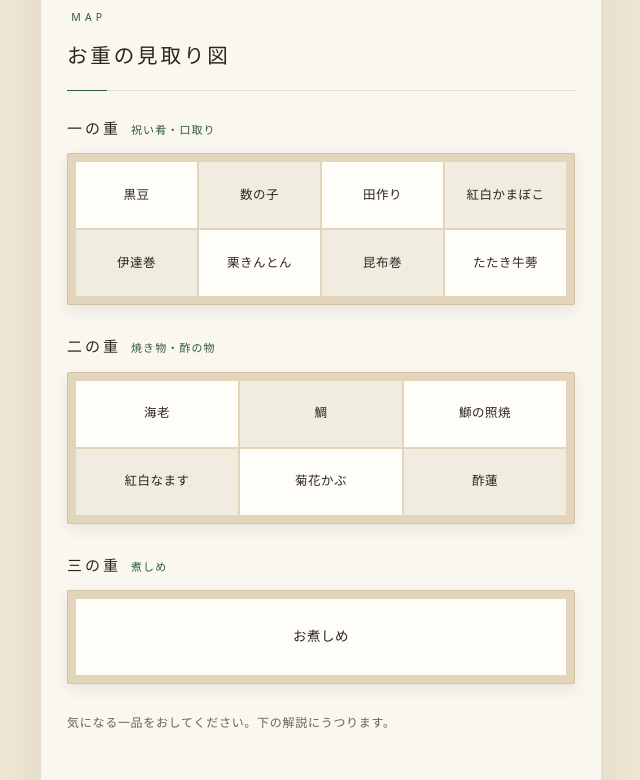
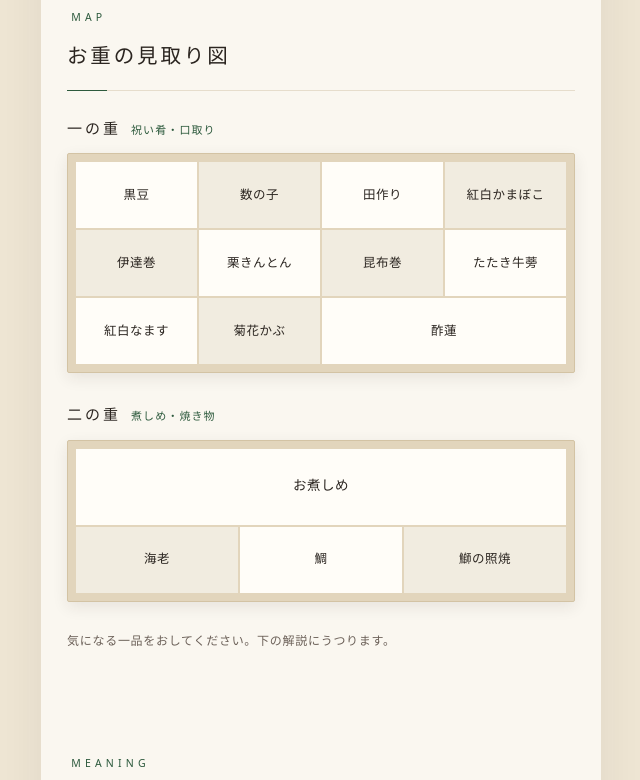
Before and after one commit to t0938-netizen/ishimine-osechi, a plain HTML site: page index.html in a window 1280 px wide. Shown: the part 2546-3326 px from the top of the page, without its empty margins (319-959 px from the left). Drawn offline with Linux system fonts and the light colour scheme.

Commit message:
お重を二段に：一の重 祝い肴・口取り／二の重 煮しめ・焼き物

```diff
--- a/index.html
+++ b/index.html
@@ -313,24 +313,20 @@ const OSECHI = [
       {name:"伊達巻", kana:"だてまき", wish:"学び", mean:"巻いた形が巻物に似ているので、知識が増えるようにという願い。華やかな姿から伊達者の名がついたと言われます。", taisho:""},
       {name:"栗きんとん", kana:"くりきんとん", wish:"金運", mean:"黄金色の見た目を「金団」と書き、財に恵まれるように。栗は昔から「勝ち栗」として縁起の良いものです。", taisho:""},
       {name:"昆布巻", kana:"こぶまき", wish:"よろこぶ", mean:"「よろこぶ」の語に重ねて。巻いた形は結び目のように、人と人の縁がつながることを表します。", taisho:""},
-      {name:"たたき牛蒡", kana:"たたきごぼう", wish:"地に根を張る", mean:"深く根を張る牛蒡にあやかって、家が土地に根づくように。たたいて開く形は開運を表します。", taisho:""}
+      {name:"たたき牛蒡", kana:"たたきごぼう", wish:"地に根を張る", mean:"深く根を張る牛蒡にあやかって、家が土地に根づくように。たたいて開く形は開運を表します。", taisho:""},
+      {name:"紅白なます", kana:"こうはくなます", wish:"平安", mean:"大根と人参の紅白は、祝いの水引を表します。さっぱりした酸味が、重い味の箸休めになります。", taisho:""},
+      {name:"菊花かぶ", kana:"きっかかぶ", wish:"無病息災", mean:"菊は邪気を払い、長寿を願う花。蕪を菊の形に飾り切りして添えます。", taisho:""},
+      {name:"酢蓮", kana:"すばす", span:2, wish:"見通し", mean:"穴があいた蓮根は、先の見通しがきくように。泥の中から清らかな花を咲かせる姿も尊ばれます。", taisho:""}
     ]
   },
   {
-    tier:"二の重", note:"焼き物・酢の物", cols:3, items:[
+    tier:"二の重", note:"煮しめ・焼き物", cols:3, items:[
+      {name:"お煮しめ", kana:"おにしめ", span:"full", wish:"家族が一つに",
+       mean:"一つの鍋で多くの素材を煮ることから、家族が仲よく結ばれるようにという願いを込めた一品です。里芋は子芋がたくさんつくので子孫繁栄、くわいは大きな芽が出るので出世、蓮根は見通しのよさ、牛蒡は根を張ること、人参の赤はめでたさ。五つの願いが一皿に重なっています。",
+       taisho:""},
       {name:"海老", kana:"えび", wish:"長寿", mean:"腰が曲がるまで長生きするように。脱皮をくり返して育つことから、新しくなり続ける姿にも重ねます。", taisho:""},
       {name:"鯛", kana:"たい", wish:"めでたい", mean:"「めでたい」の語に重ねた祝いの魚。頭から尾まで全きことを尊びます。", taisho:""},
-      {name:"鰤の照焼", kana:"ぶりのてりやき", wish:"出世", mean:"成長につれて名が変わる出世魚。立場が上がり、望みが通るようにという願いを込めます。", taisho:""},
-      {name:"紅白なます", kana:"こうはくなます", wish:"平安", mean:"大根と人参の紅白は、祝いの水引を表します。さっぱりした酸味が、重い味の箸休めになります。", taisho:""},
-      {name:"菊花かぶ", kana:"きっかかぶ", wish:"無病息災", mean:"菊は邪気を払い、長寿を願う花。蕪を菊の形に飾り切りして添えます。", taisho:""},
-      {name:"酢蓮", kana:"すばす", wish:"見通し", mean:"穴があいた蓮根は、先の見通しがきくように。泥の中から清らかな花を咲かせる姿も尊ばれます。", taisho:""}
-    ]
-  },
-  {
-    tier:"三の重", note:"煮しめ", cols:3, items:[
-      {name:"お煮しめ", kana:"おにしめ", span:"full", wish:"家族が一つに",
-       mean:"一つの鍋で多くの素材を煮ることから、家族が仲よく結ばれるようにという願いを込めた一品です。里芋は子芋がたくさんつくので子孫繁栄、くわいは大きな芽が出るので出世、蓮根は見通しのよさ、牛蒡は根を張ること、人参の赤はめでたさ。五つの願いが一皿に重なっています。",
-       taisho:""}
+      {name:"鰤の照焼", kana:"ぶりのてりやき", wish:"出世", mean:"成長につれて名が変わる出世魚。立場が上がり、望みが通るようにという願いを込めます。", taisho:""}
     ]
   }
 ];
```
